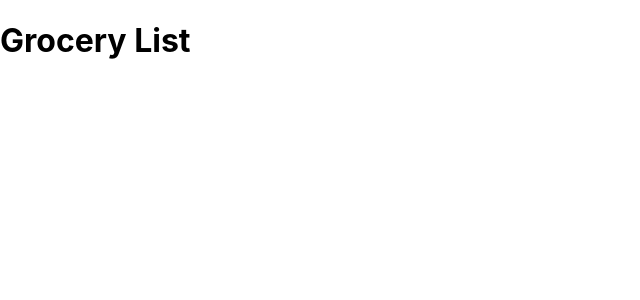
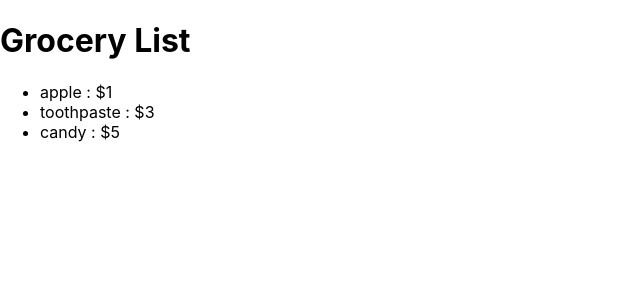
Before and after one commit to KateWill/grocery-list, a React (Create React App) app: page / in a window 1280 px wide. Shown: the top 300 px of the page, without its empty margins (0-640 px from the left). Built offline with nearby package versions, Linux system fonts and the light colour scheme.

Commit message:
added Listitem compoment and displayed item

```diff
--- a/src/grocery/List.js
+++ b/src/grocery/List.js
@@ -1,10 +1,15 @@
 import React from 'react'
+import ListItem from './ListItem'
 
 const List = ({items, name}) =>(
 
   <div>
     <h1>{name}</h1>
-
+      <ul>
+      {
+        items.map(item => <ListItem key={item.id} {...item} />)
+      }
+      </ul>
   </div>
 )
 
--- a/src/grocery/ListItem.js
+++ b/src/grocery/ListItem.js
@@ -1,7 +1,9 @@
 import React from 'react'
 
-const ListItem = () =>(
-
+const ListItem = ({id, name, price}) =>(
+  <li>
+    {name} : ${price}
+  </li>
 )
 
 export default ListItem
```
